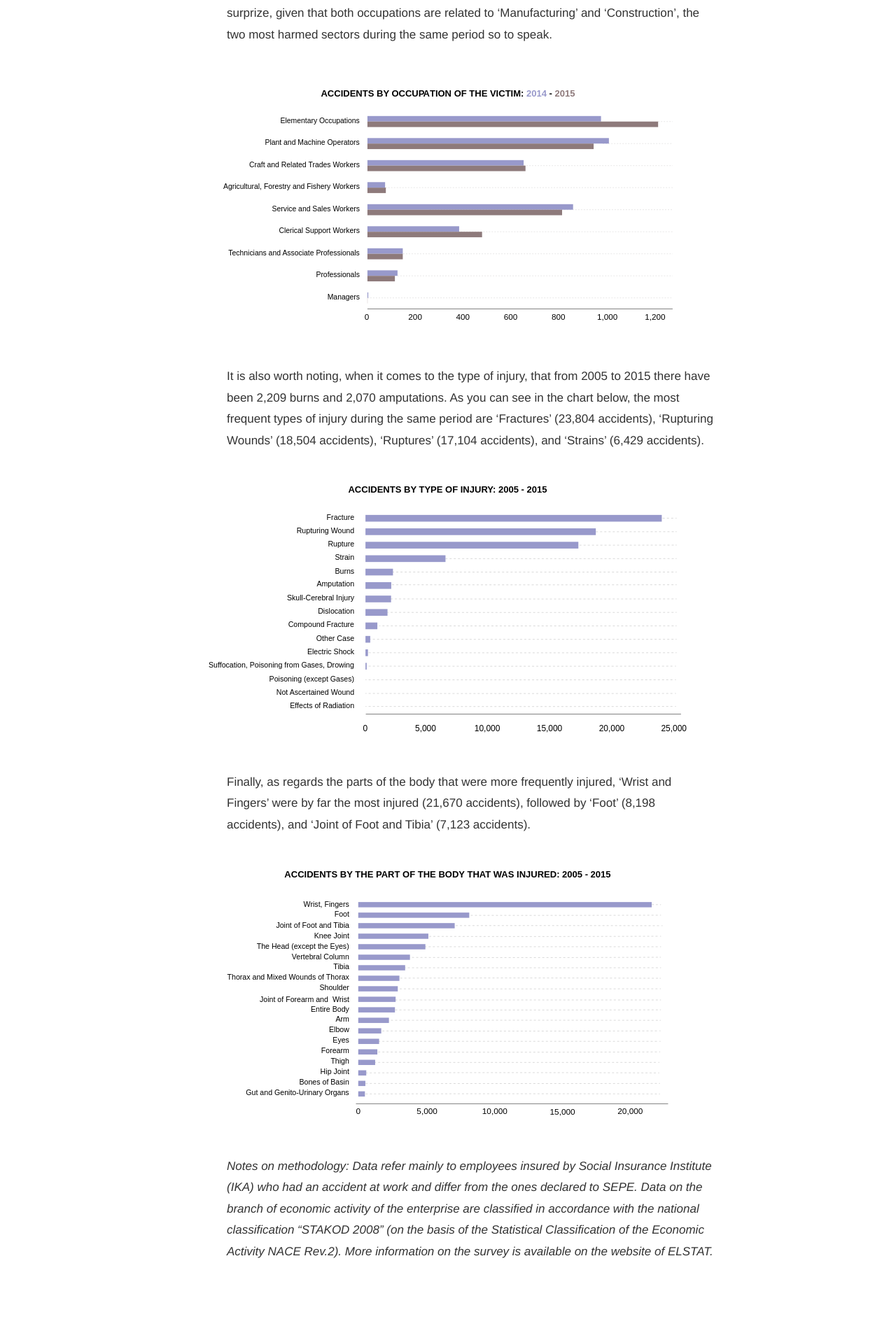
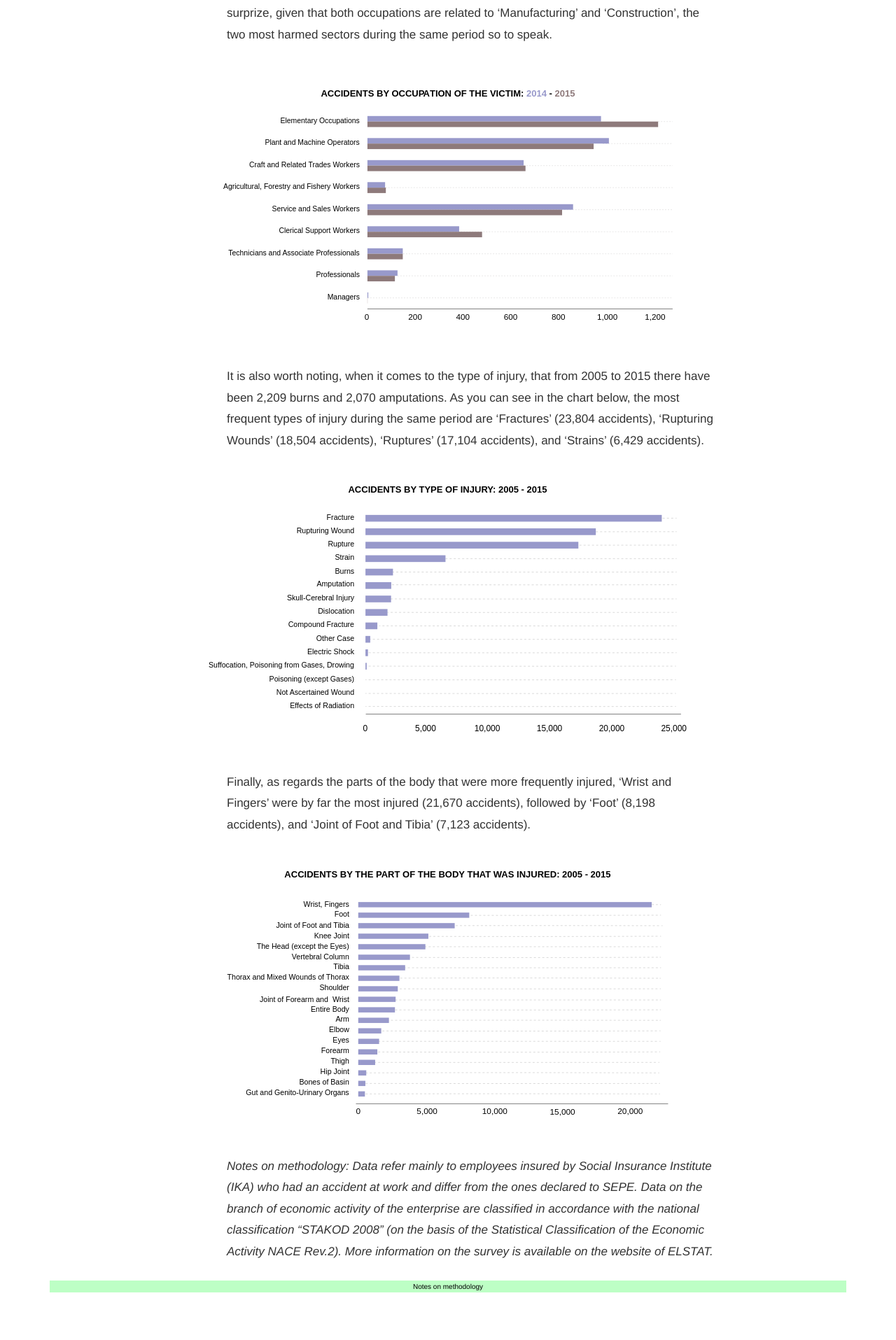
Before and after one commit to 2109Sot/studio-projects, a Jekyll site: the page docs/accidents_at_work/index.html, which Jekyll copies as it is, in a window 1280 px wide. Shown: the part 3440-5355 px from the top of the page at 70% size. Built offline with Jekyll 4.4.1, drawn with Linux system fonts in a browser that asks for light colours.

Commit message:
grey_area

```diff
--- a/docs/accidents_at_work/index.html
+++ b/docs/accidents_at_work/index.html
@@ -99,6 +99,18 @@ a {
   color: #808080;
 }
 
+#my_footer {
+  text-align: center;
+  margin-left: 5%;
+  margin-right: 5%;
+  margin-top: 0%;
+  font-weight: lighter;
+  font-size: 10px;
+  background: #bdffc5;
+  padding: 3px 6px;
+  color: #000;
+}
+
 
 </style>
 </head>
@@ -172,6 +184,10 @@ a {
 
       <p><i>Notes on methodology: Data refer mainly to employees insured by Social Insurance Institute (IKA) who had an accident at work and differ from the ones declared to SEPE. Data on the branch of economic activity of the enterprise are classified in accordance with the national classification “STAKOD 2008” (on the basis of the Statistical Classification of the Economic Activity NACE Rev.2). More information on the survey is available on the website of ELSTAT.</i></p>
 
+      <div id="my_footer">
+        Notes on methodology
+      </div>
+
   </div>
 
   <script src="https://ajax.googleapis.com/ajax/libs/jquery/1.12.4/jquery.min.js"></script>
```
Also changed, not shown: docs/accidents_at_work/grey_area.svg (added).
